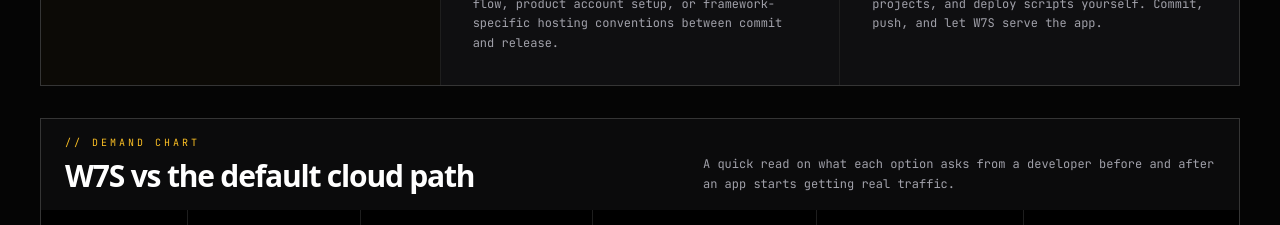
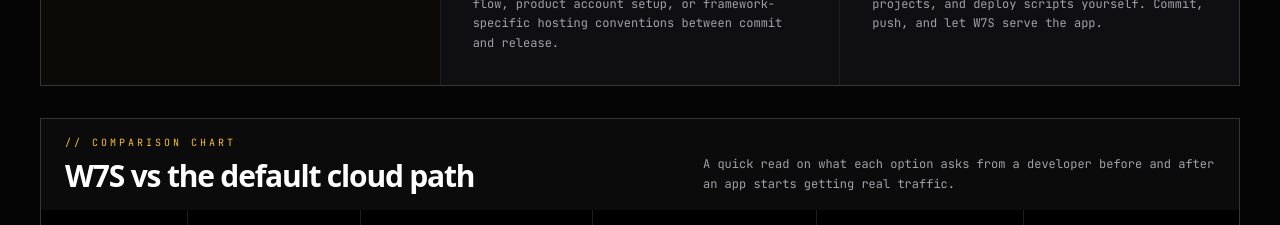
Before and after one commit to w7s-io/docs, a React (Create React App) app in the folder landing/: page / in a window 1280 px wide. Shown: the part 3520-3745 px from the top of the page. Built offline with nearby package versions, Linux system fonts and the light colour scheme; a web font is replaced by a local one.

Commit message:
Rename comparison chart label

```diff
--- a/landing/src/components/landing/Comparison.jsx
+++ b/landing/src/components/landing/Comparison.jsx
@@ -147,7 +147,7 @@
           <div className="bg-[#0b0b0c] px-5 py-4 sm:px-6 flex flex-col gap-2 sm:flex-row sm:items-end sm:justify-between">
             <div>
               <div className="text-[10px] uppercase tracking-[0.3em] text-amber-400 mb-2">
-                // demand chart
+                // comparison chart
               </div>
               <h3 className="font-display text-2xl sm:text-3xl text-white leading-tight">
                 W7S vs the default cloud path
```
